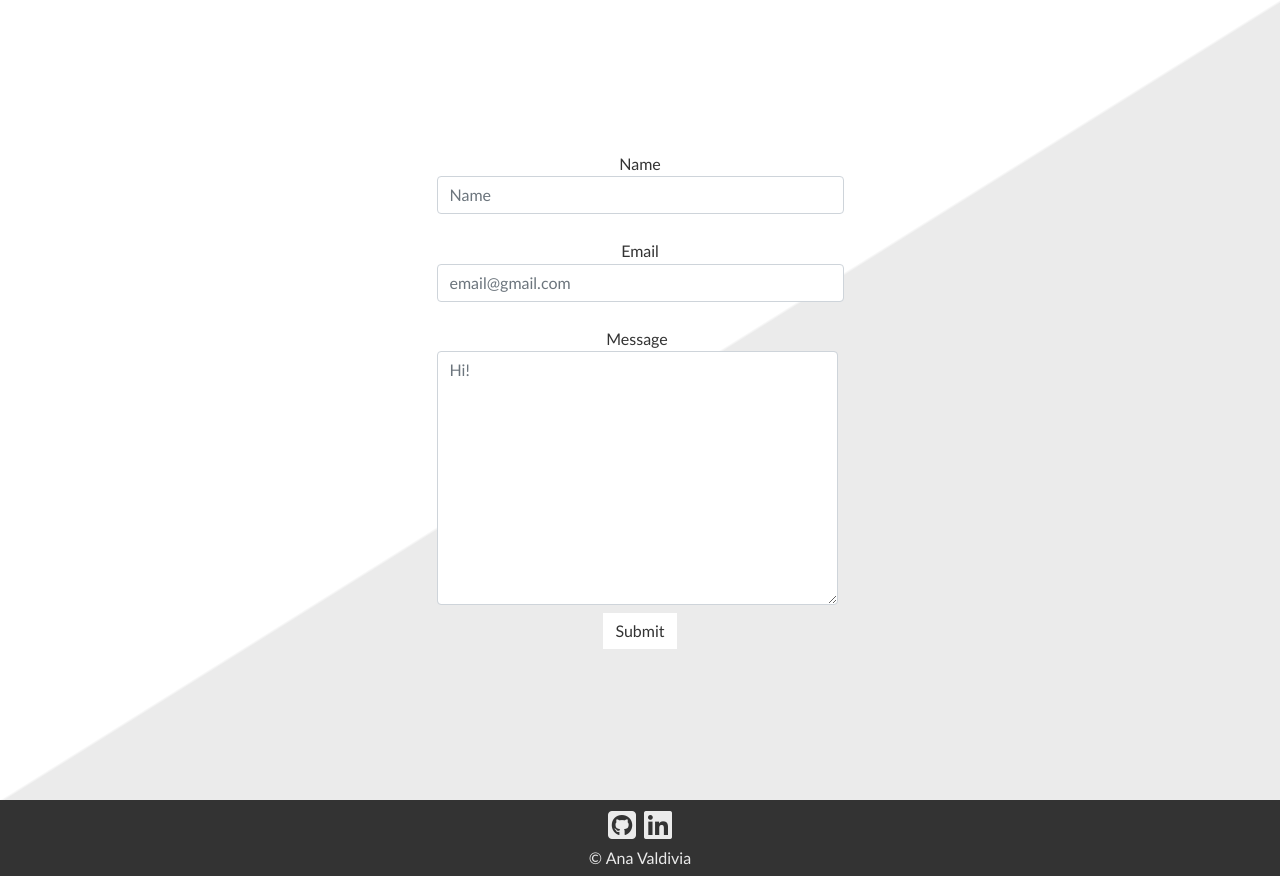
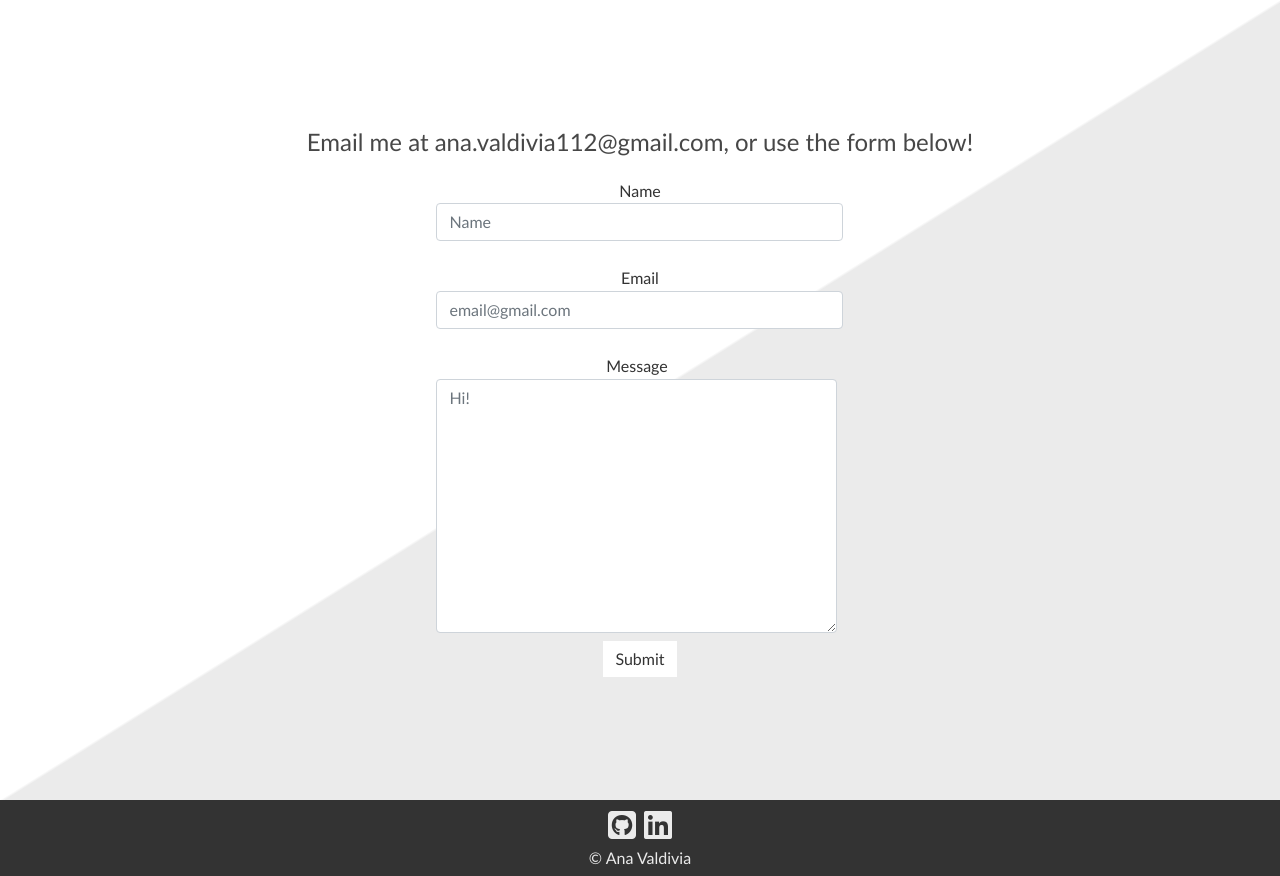
Before and after one commit to anabee/PortfolioAV-React, a React (Create React App) app: page / in a window 1280 px wide. Shown: the part 1600-2476 px from the top of the page. Built offline with nearby package versions, Linux system fonts and the light colour scheme.

Commit message:
Added email line and formatting

```diff
--- a/src/components/AboutMe.js
+++ b/src/components/AboutMe.js
@@ -28,10 +28,6 @@ function AboutMe() {
 
             <img id="portrait" className="portrait" src="./Images/Me.jpeg"/>
 
-            {/* <br></br>
-            <br></br>
-            <br></br> */}
-
         </div>
     )
 }
--- a/src/components/Contact.js
+++ b/src/components/Contact.js
@@ -5,6 +5,9 @@ import "./style.css"
 function Contact() {
     return(
         <div className="contact">
+            <div>
+            <p>Email me at ana.valdivia112@gmail.com, or use the form below!</p>
+            </div>
             <form>
             <div className="contact">
                 <div className="input-group mb-3">
@@ -25,7 +28,7 @@ function Contact() {
                     </label>
                 </div>
 
-                <button type="submit" className="btn btn-info buttonstyle" >Submit</button>
+                <button type="submit" className="btn btn-info buttonstyle">Submit</button>
             </div>
         </form>
         </div>
--- a/src/components/style.css
+++ b/src/components/style.css
@@ -66,18 +66,6 @@ body {
     justify-content: center;
     text-align: center;
 }
-
-/* .about {
-    height: 100%!important;
-}
-
-.portfolio {
-    height: 100%!important;
-}
-
-.contact {
-    height: 100%!important;
-} */
 
 /* ABOUT SECTION */
 
@@ -158,12 +146,6 @@ section p {
     padding: 5px!important;
 }
 
-/* .overlay{
-    width: 300px;
-    border-radius: 50%;
-    opacity: 0;
-    transition: .5s ease;
-} */
 
 .forcecol:hover .overlay {
     opacity: 1;
@@ -183,6 +165,11 @@ section p {
 }
 
 /* CONTACT BTN */
+
+form {
+    display: inline-block;
+    text-align: center;
+}
 
 button {
     background-color: #fff!important;
```
